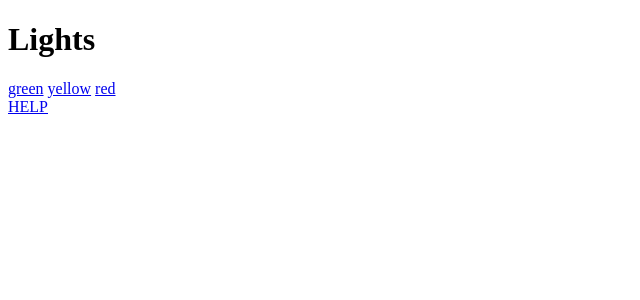
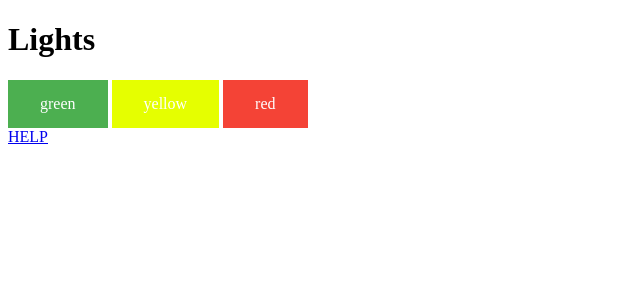
Before and after one commit to logan-anderson/rasp-server, a Flask app: page / in a window 1280 px wide. Shown: the top 300 px of the page, without its empty margins (0-640 px from the left). Run offline with Flask 2, Linux system fonts and the light colour scheme.

Commit message:
added btn

```diff
--- a/static/style.css
+++ b/static/style.css
@@ -2,3 +2,16 @@ body {
     background: white;
     color: black;
 }
+.btn {
+  border: none;
+  color: white;
+  padding: 15px 32px;
+  text-align: center;
+  text-decoration: none;
+  display: inline-block;
+  font-size: 16px;
+}
+
+.btn-green {background-color: #4CAF50;} /* Green */
+.btn-red {background-color: #f44336;} /* Red */
+.btn-yellow {background-color: #e5ff00;} /* yellow */
--- a/templates/index.html
+++ b/templates/index.html
@@ -11,9 +11,9 @@
 <body>
     <h1>Lights</h1>
     <div>
-        <a href="/on/green">green</a>
-        <a href="/on/yellow">yellow</a>
-        <a href="/on/red">red</a>
+        <a class="btn btn-green" href="/on/green">green</a>
+        <a class="btn btn-yellow" href="/on/yellow">yellow</a>
+        <a class="btn btn-red" href="/on/red">red</a>
     </div>
     <div>
         <a href="/on/help">HELP</a>
```
